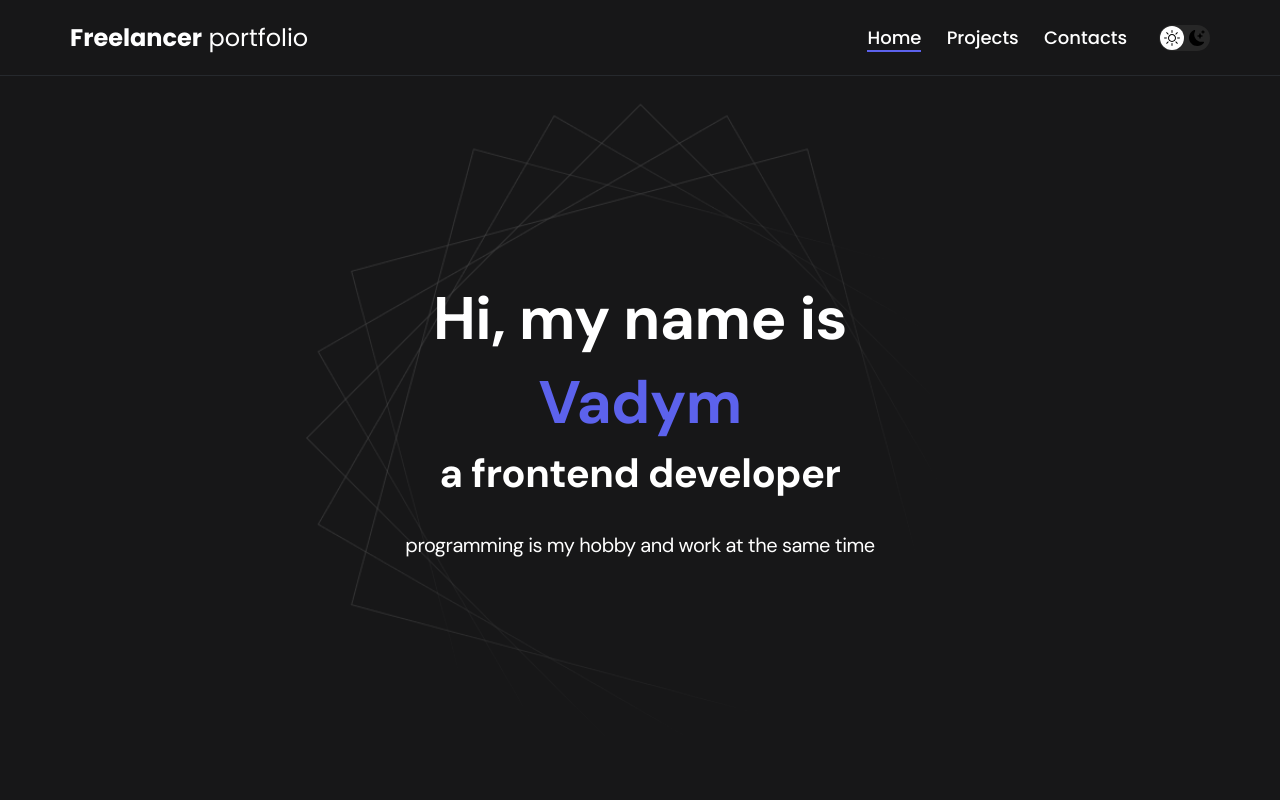
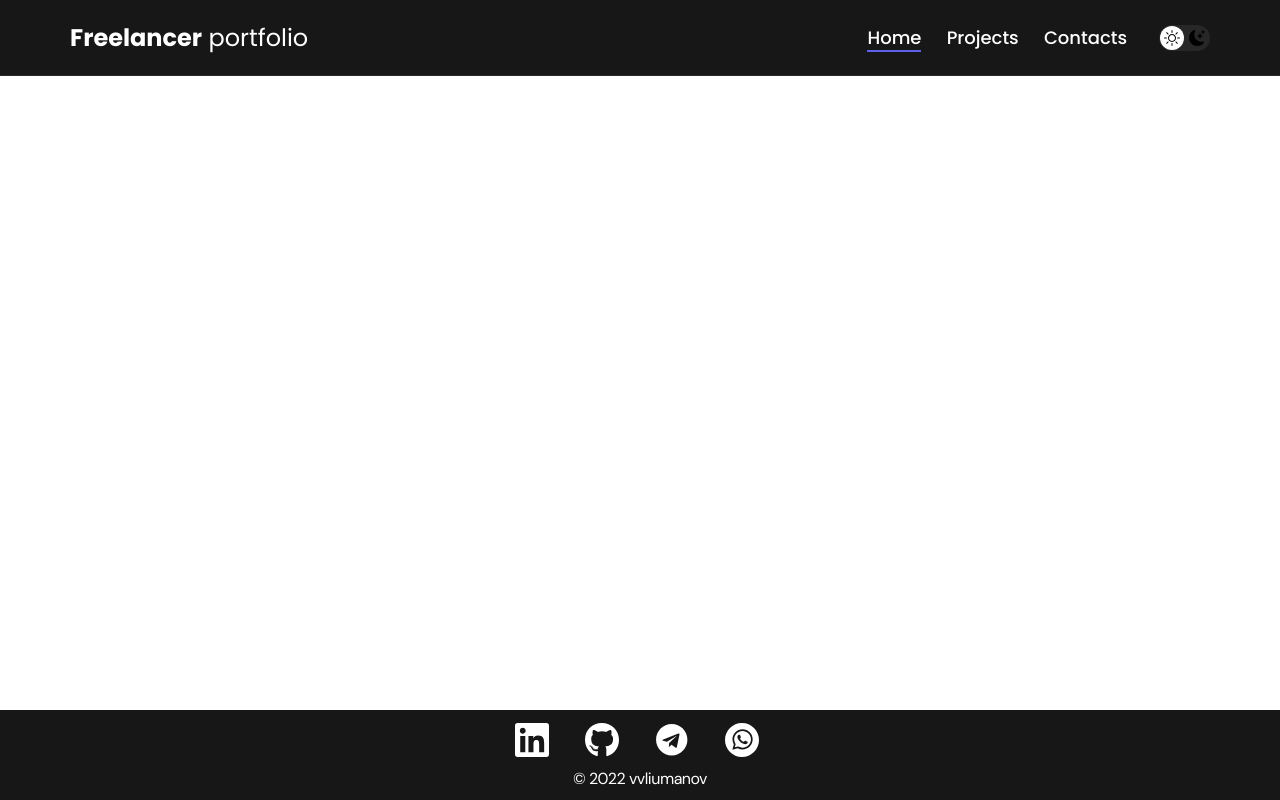
Before and after one commit to Vadym-Liumanov/freelancer-portfolio-react, a React (Create React App) app: page /#/ in a window 1280 px wide. Shown: the top 800 px of the page. Built offline with nearby package versions, Linux system fonts and the light colour scheme.

Commit message:
Footer adaptive design was completed

```diff
--- a/src/components/footer/Footer.jsx
+++ b/src/components/footer/Footer.jsx
@@ -16,10 +16,10 @@ const Footer = () => {
     <footer className="footer">
       <div className="container">
         <div className="footer__wrapper">
-          <ul className="social">
+          <ul className="footer__social social">
             {socials}
           </ul>
-          <div className="copyright">
+          <div className="footer__copyright copyright">
             <p>{copyrightText}</p>
           </div>
         </div>
--- a/src/components/footer/styles.css
+++ b/src/components/footer/styles.css
@@ -1,21 +1,26 @@
 /* Footer */
 
 .footer {
+	/* Выравнивает футер во флекс-контейнере по низу экрана */
 	margin-top: auto;
-	padding: 30px 0 20px;
+	/* фиксированная высота 90px */
+	height: 90px;
+
 	background-color: var(--footer-bg);
 	color: var(--footer-text);
+
+	display: flex;
+	align-items: center;
 }
 
 .footer__wrapper {
 	display: flex;
 	flex-direction: column;
 	align-items: center;
-	row-gap: 27px;
+	row-gap: 14px;
 }
 
 /* Socials */
-
 .social {
 	display: flex;
 	column-gap: 30px;
@@ -27,11 +32,12 @@
 }
 
 .social__icon {
-	width: 40px;
+	width: 34px;
 }
 
 .copyright {
-	font-size: 18px;
+	font-size: 16px;
+	line-height: 1;
 }
 
 .copyright p + p {
--- a/src/css/main.css
+++ b/src/css/main.css
@@ -67,6 +67,7 @@ body._blocked {
 
 .App {
 	min-height: 100vh;
+	/* Делаем так, чтобы футер при малом main всегда выравнивался по низу экрана */
 	display: flex;
 	flex-direction: column;
 }
--- a/src/pages/home/Home.jsx
+++ b/src/pages/home/Home.jsx
@@ -13,13 +13,13 @@ const Home = () => {
 
   return (
     <>
-      <HeadBlock />
+      {/* <HeadBlock />
 
       <section className="skills">
           <ul className="skills__list">
             {skills}
           </ul>
-      </section>
+      </section> */}
     </>
   )
 }
```
